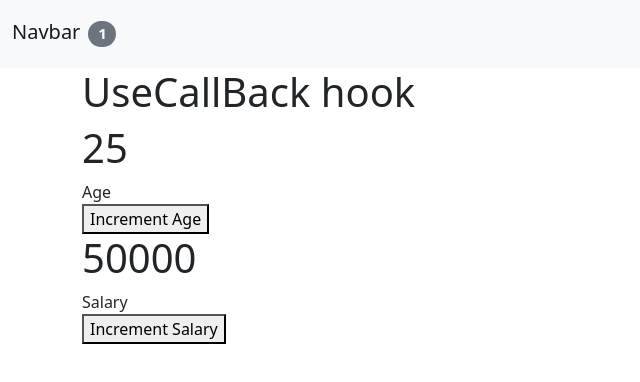
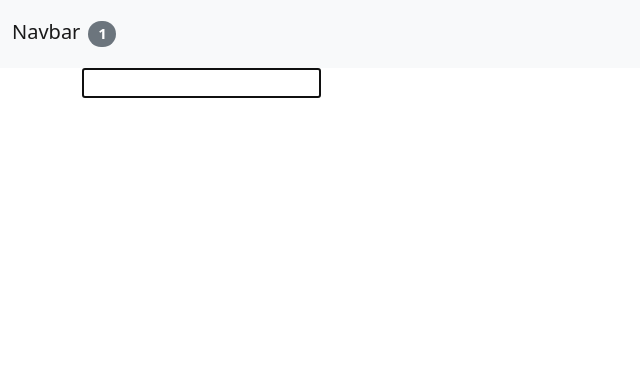
Before and after one commit to abhirampai/react-crash-by-mosh, a React (Create React App) app: page / in a window 1280 px wide. Shown: the top 382 px of the page, without its empty margins (0-640 px from the left). Built offline with nearby package versions, Linux system fonts and the light colour scheme.

Commit message:
added focusInput with useRef hook

```diff
--- a/src/App.js
+++ b/src/App.js
@@ -2,7 +2,8 @@ import "./App.css";
 import NavBar from "./components/navbar";
 // import Counters from "./components/counters";
 import React, { Component } from "react";
-import ParentComponent from "./components/UseCallBackHook/ParentComponent";
+import FocusInput from "./components/UseRefHook/FocusInput";
+// import ParentComponent from "./components/UseCallBackHook/ParentComponent";
 // import HookCounter from "./components/UseStateAndUseEffect/HookCounter";
 // import UsingObjects from "./components/UseStateAndUseEffect/UsingObjects";
 // import UpdateDocumentTitle from "./components/UseStateAndUseEffect/UpdateDocumentTitle";
@@ -74,7 +75,8 @@ class App extends Component {
           {/* <UsingObjects /> */}
           {/* <UpdateDocumentTitle /> */}
           {/* <HookMouse /> */}
-          <ParentComponent />
+          {/* <ParentComponent /> */}
+          <FocusInput />
         </main>
       </React.Fragment>
     );
--- /dev/null
+++ b/src/components/UseRefHook/FocusInput.jsx
@@ -0,0 +1,11 @@
+import React, { useEffect, useRef } from "react";
+
+const FocusInput = () => {
+  const inputRef = useRef(null);
+  useEffect(() => {
+    inputRef.current.focus();
+  }, []);
+  return <input type="text" ref={inputRef} />;
+};
+
+export default FocusInput;
```
